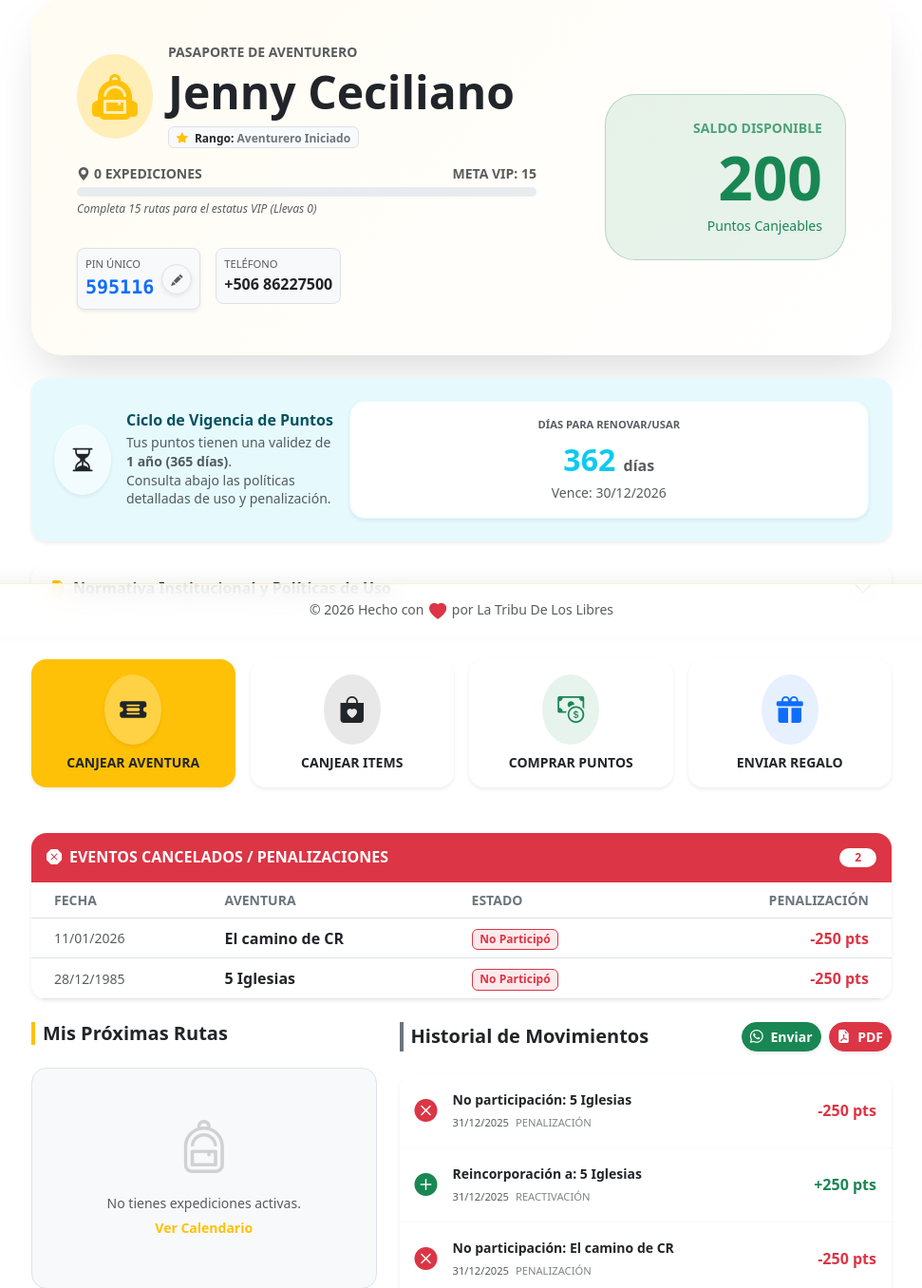
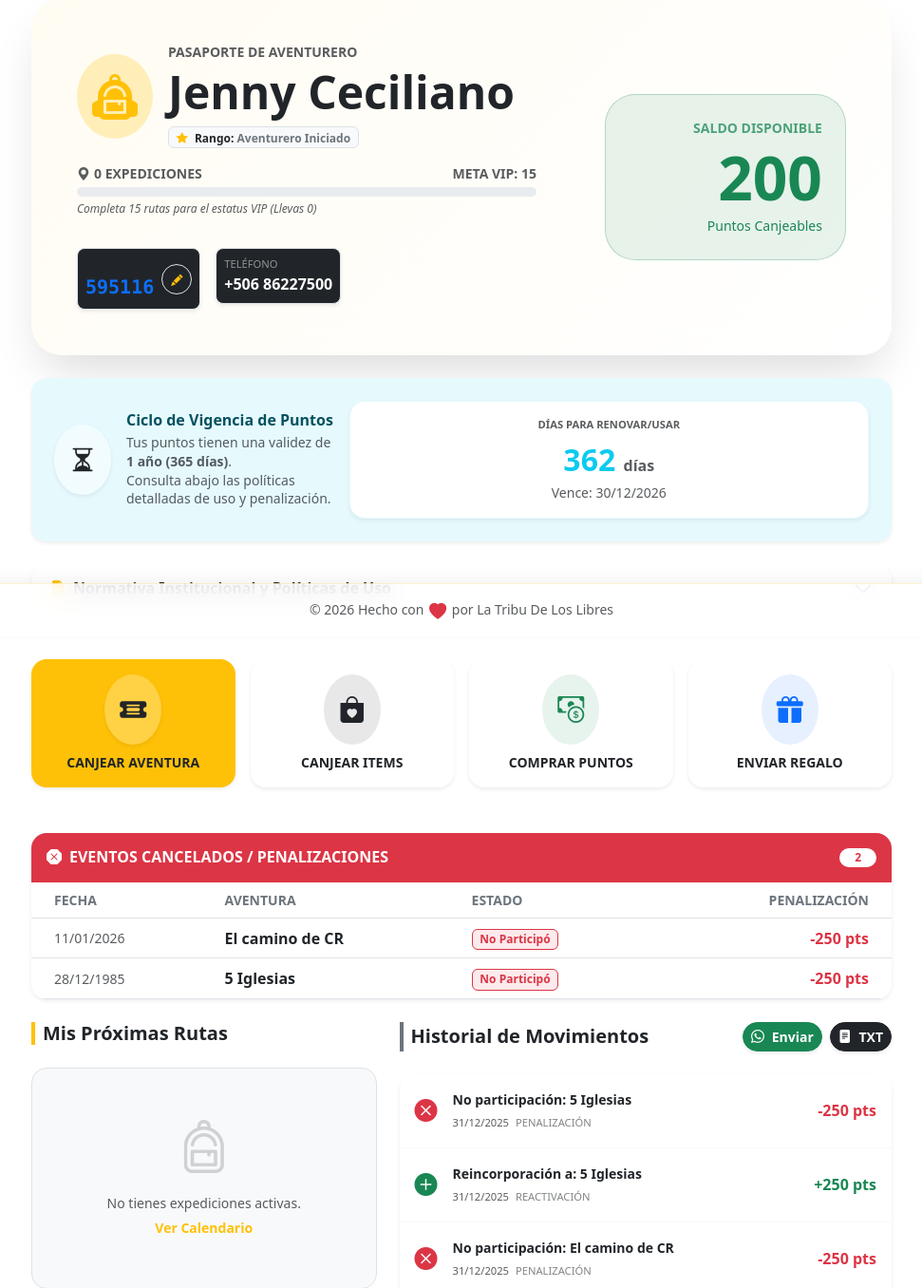
Before and after one commit to kerm1977/calendario, a Flask app: page /mi-perfil/595116 in a window 1280 px wide. Shown: the part 130-1486 px from the top of the page at 95% size, without its empty margins (154-1125 px from the left). Run offline with Flask 3, Linux system fonts and the light colour scheme; data comes from the database, SQL or seed files in the repository; some libraries are stand-ins or nearby versions.

```diff
--- a/templates/perfil.html
+++ b/templates/perfil.html
@@ -53,19 +53,22 @@
                             <div class="row g-3 mt-3">
                                 <div class="col-auto">
                                     <!-- SECCIÓN PIN CON BOTÓN DE EDICIÓN -->
-                                    <div class="p-2 border rounded-3 bg-light position-relative pe-5 shadow-sm">
-                                        <small class="d-block text-muted x-small text-uppercase">PIN Único</small>
+                                    <div class="p-2 border rounded-3 bg-dark position-relative pe-5 shadow-sm">
+                                        <!-- CAMBIO: Color de texto PIN Único a negro -->
+                                        <small class="d-block text-dark fw-bold x-small text-uppercase">PIN Único</small>
                                         <span class="fw-bold font-monospace fs-5 text-primary">{{ member.pin }}</span>
 
                                         <!-- BOTÓN CAMBIAR PIN (Oculto al imprimir) -->
                                         <button class="btn btn-sm btn-white border position-absolute top-50 end-0 translate-middle-y me-2 rounded-circle shadow-sm hover-scale no-print" style="width: 32px; height: 32px;" data-bs-toggle="modal" data-bs-target="#changePinModal" title="Personalizar PIN">
-                                            <i class="bi bi-pencil-fill small text-muted"></i>
+                                            <!-- CAMBIO: Icono a color naranja -->
+                                            <i class="bi bi-pencil-fill small text-warning"></i>
                                         </button>
                                     </div>
                                 </div>
                                 <div class="col-auto">
-                                    <div class="p-2 border rounded-3 bg-light">
-                                        <small class="d-block text-muted x-small text-uppercase">Teléfono</small>
+                                    <!-- CAMBIO: Fondo gris oscuro y texto blanco para teléfono -->
+                                    <div class="p-2 border rounded-3 bg-dark text-white shadow-sm">
+                                        <small class="d-block text-white-50 x-small text-uppercase">Teléfono</small>
                                         <span class="fw-bold">+506 {{ member.telefono }}</span>
                                     </div>
                                 </div>
@@ -390,8 +393,8 @@
                             <button onclick="compartirEstadoWhatsApp()" class="btn btn-success btn-sm rounded-pill fw-bold shadow-sm" title="Enviar por WhatsApp">
                                 <i class="bi bi-whatsapp me-1"></i> <span class="d-none d-sm-inline">Enviar</span>
                             </button>
-                            <button onclick="generarPDF()" class="btn btn-danger btn-sm rounded-pill fw-bold shadow-sm" title="Descargar PDF">
-                                <i class="bi bi-file-earmark-pdf-fill me-1"></i> <span class="d-none d-sm-inline">PDF</span>
+                            <button onclick="descargarTXT()" class="btn btn-dark btn-sm rounded-pill fw-bold shadow-sm" title="Descargar Historial TXT">
+                                <i class="bi bi-file-text-fill me-1"></i> <span class="d-none d-sm-inline">TXT</span>
                             </button>
                         </div>
                     </div>
@@ -466,105 +469,76 @@
     </div>
 </div>
 
-<!-- ============================================================== -->
-<!-- PLANTILLA OCULTA PARA PDF (DISEÑO LISTA/TABLA) -->
-<!-- ============================================================== -->
-<div id="pdfTemplate" class="d-none bg-white p-4">
-    <!-- Encabezado del PDF -->
-    <div class="text-center mb-4 border-bottom pb-3">
-        <h2 class="fw-bold mb-1" style="color: #333;">LA TRIBU DE LOS LIBRES</h2>
-        <h5 class="text-muted text-uppercase" style="letter-spacing: 2px;">Estado de Cuenta Oficial</h5>
-        <div class="mt-2 text-muted small">Generado el: <span id="pdfDate"></span></div>
-    </div>
-
-    <!-- Datos del Cliente -->
-    <div class="mb-4 p-3 bg-light rounded-3 border">
-        <div class="row">
-            <div class="col-6">
-                <strong>Miembro:</strong> {{ member.nombre }} {{ member.apellido1 }}<br>
-                <strong>PIN:</strong> {{ member.pin }}<br>
-                <strong>Nivel:</strong> {{ nivel }}
-            </div>
-            <div class="col-6 text-end">
-                <div class="fw-bold text-uppercase text-secondary small">Saldo Actual</div>
-                <div class="display-6 fw-bold text-success">{{ member.puntos_totales }} pts</div>
-            </div>
-        </div>
-    </div>
-
-    <!-- Tabla Detallada -->
-    <h6 class="fw-bold border-bottom pb-2 mb-3">Detalle de Movimientos</h6>
-    <table class="table table-striped table-bordered w-100" style="font-size: 0.85rem;">
-        <thead class="table-dark">
-            <tr>
-                <th style="width: 15%">Fecha</th>
-                <th style="width: 20%">Tipo</th>
-                <th style="width: 45%">Descripción</th>
-                <th style="width: 20%" class="text-end">Monto</th>
-            </tr>
-        </thead>
-        <tbody>
-            {% if logs %}
-                {% for log in logs %}
-                <tr>
-                    <td>{{ log.created_at.strftime('%d/%m/%Y') }}</td>
-                    <td class="text-uppercase small">{{ log.transaction_type }}</td>
-                    <td>{{ log.description }}</td>
-                    <td class="text-end fw-bold {{ 'text-success' if log.amount > 0 else 'text-danger' }}">
-                        {{ '+' if log.amount > 0 }}{{ log.amount }} pts
-                    </td>
-                </tr>
-                {% endfor %}
-            {% else %}
-                <tr><td colspan="4" class="text-center">Sin movimientos registrados.</td></tr>
-            {% endif %}
-        </tbody>
-    </table>
-
-    <!-- Pie de Página PDF -->
-    <div class="mt-5 text-center small text-muted border-top pt-3">
-        Este documento es un comprobante oficial generado por la plataforma de La Tribu.
-        <br>Cualquier duda contactar a la administración.
-    </div>
-</div>
-
 <!-- IMPORTAR MODALES EXTERNOS -->
 {% include "modales_perfil.html" %}
 
 <!-- ============================================================== -->
-<!-- SCRIPTS DE EXPORTACIÓN (PDF Y WHATSAPP) -->
+<!-- SCRIPTS DE EXPORTACIÓN (TXT Y WHATSAPP) -->
 <!-- ============================================================== -->
 <script>
     /**
-     * Generar PDF del Estado de Cuenta (Usando la plantilla de tabla oculta)
+     * Generar Archivo TXT con tabla formateada
      */
-    function generarPDF() {
-        // 1. Preparar el elemento
-        const element = document.getElementById('pdfTemplate');
-        document.getElementById('pdfDate').innerText = new Date().toLocaleDateString();
+    function descargarTXT() {
+        const nombre = "{{ member.nombre }} {{ member.apellido1 }}";
+        const pin = "{{ member.pin }}";
+        const saldo = "{{ member.puntos_totales }}";
+        const fecha = new Date().toLocaleDateString();
 
-        // Hacemos visible el template temporalmente (quitando d-none) pero clonado o manejado por html2pdf
-        // Para que html2pdf lo vea, debe estar visible en el DOM o clonarlo y quitarle la clase.
-        // Una mejor estrategia es quitar d-none, imprimir y volver a poner d-none.
+        let contenido = `
+LA TRIBU DE LOS LIBRES
+Estado de Cuenta Oficial
+==================================================
+Miembro: ${nombre}
+PIN:     ${pin}
+Fecha:   ${fecha}
+SALDO:   ${saldo} pts
+==================================================
 
-        element.classList.remove('d-none'); // Hacer visible
+DETALLE DE MOVIMIENTOS
+--------------------------------------------------
+FECHA       | TIPO             | DESCRIPCION                  | MONTO
+--------------------------------------------------
+`;
 
-        const nombreArchivo = 'EstadoCuenta_LaTribu_{{ member.nombre }}.pdf';
+        // Recopilar datos del DOM para la tabla
+        const items = document.querySelectorAll('.log-item');
 
-        // Opciones de configuración
-        const opt = {
-            margin:       [15, 15, 15, 15],
-            filename:     nombreArchivo,
-            image:        { type: 'jpeg', quality: 0.98 },
-            html2canvas:  { scale: 2, useCORS: true, letterRendering: true },
-            jsPDF:        { unit: 'mm', format: 'a4', orientation: 'portrait' }
-        };
+        if(items.length === 0) {
+            contenido += "Sin movimientos registrados.\n";
+        } else {
+            items.forEach((item) => {
+                // Extraer texto limpio
+                let fechaMov = item.querySelector('.log-date').innerText.split(' ')[0].trim();
+                let tipoRaw = item.querySelector('.log-date span').innerText.trim();
+                let descRaw = item.querySelector('.log-desc').innerText.trim();
+                let montoRaw = item.querySelector('.log-amount').innerText.trim();
 
-        // Generamos el PDF
-        html2pdf().set(opt).from(element).save().then(() => {
-            // Restauramos: Ocultar de nuevo
-            element.classList.add('d-none');
-        });
+                // Truncar textos largos para que cuadren en columnas
+                let tipo = tipoRaw.substring(0, 15).padEnd(16, ' ');
+                let desc = descRaw.substring(0, 28).padEnd(28, ' ');
+                let fechaCol = fechaMov.padEnd(11, ' ');
+                let montoCol = montoRaw.padStart(8, ' '); // Alineado a derecha
+
+                contenido += `${fechaCol} | ${tipo} | ${desc} | ${montoCol}\n`;
+            });
+        }
+
+        contenido += `--------------------------------------------------
+Fin del reporte.
+Generado automáticamente por la plataforma.
+`;
+
+        // Crear blob y descargar
+        const blob = new Blob([contenido], { type: 'text/plain' });
+        const url = window.URL.createObjectURL(blob);
+        const a = document.createElement('a');
+        a.href = url;
+        a.download = `EstadoCuenta_${nombre.replace(/\s+/g, '_')}.txt`;
+        document.body.appendChild(a);
+        a.click();
+        document.body.removeChild(a);
+        window.URL.revokeObjectURL(url);
     }
 
     /**
@@ -622,7 +596,6 @@
 </script>
 
 <style>
-    /* Estilos existentes... */
     .shadow-2xl { box-shadow: 0 25px 50px -12px rgba(0, 0, 0, 0.15); }
     .x-small { font-size: 0.7rem; }
     .transition-hover { transition: transform 0.2s ease, box-shadow 0.2s ease; }
@@ -640,10 +613,15 @@
     [data-bs-theme="dark"] .text-dark { color: #f8f9fa !important; }
     [data-bs-theme="dark"] .list-group-item { background-color: #212529; border-color: #333; }
 
-    /* ESTILOS PARA PDF E IMPRESIÓN */
+    /* ESTILOS PARA IMPRESIÓN (Por si acaso alguien usa Ctrl+P) */
     @media print {
         .no-print, .navbar, .footer-sticky-blur, .modal {
             display: none !important;
+        }
+        #historialSection {
+            width: 100% !important; /* Historial a ancho completo */
+            flex: 0 0 100%;
+            max-width: 100%;
         }
         body { padding-bottom: 0; background: white; }
     }
```
